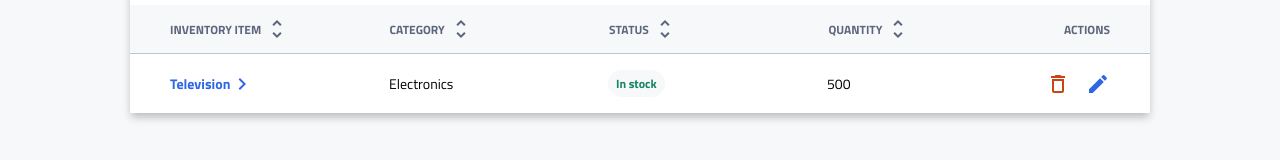
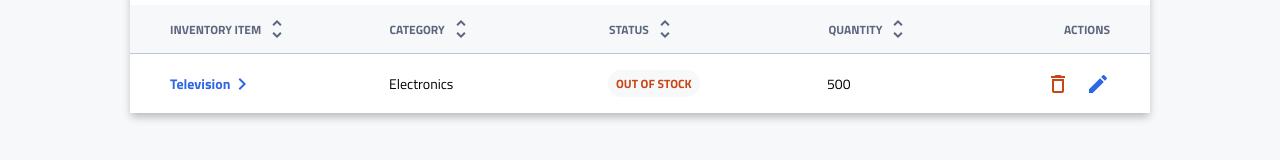
Before and after one commit to j-stax/instock-client, a React (Vite) app: page /warehouses/1 in a window 1280 px wide. Shown: the part 306-466 px from the top of the page. Built offline with nearby package versions, Linux system fonts and the light colour scheme; no server answers.

Commit message:
InventoryItem - add modifier class for status color.

```diff
--- a/src/components/InventoryItem/InventoryItem.jsx
+++ b/src/components/InventoryItem/InventoryItem.jsx
@@ -6,6 +6,9 @@ import EditIcon from '../../assets/icons/edit-24px.svg?react'
 
 
 export default function InventoryItem({ item, status, category, quantity }) {
+
+    const statusStyles = status.toLowerCase() === "in stock" ?
+        "inventory-item__status" : "inventory-item__status inventory-item__status--red"
 
     return (
         <div className="inventory-item">
@@ -20,7 +23,7 @@ export default function InventoryItem({ item, status, category, quantity }) {
                     </div>
                     <div className="inventory-item__section">
                         <h4 className="inventory-item__label">STATUS</h4>
-                        <h4 className="inventory-item__status">{status.toUpperCase()}</h4>
+                        <h4 className={statusStyles}>{status.toUpperCase()}</h4>
                     </div>
                 </div>
                 <div className="inventory-item__lower-container">
@@ -44,13 +47,13 @@ export default function InventoryItem({ item, status, category, quantity }) {
                     <ChevronIcon className="inventory-item__chevron" />
                 </Link>
                 <div className="inventory-item__section">
-                    <p2 className="inventory-item__content">{category}</p2>
+                    <p className="inventory-item__content">{category}</p>
                 </div>
                 <div className="inventory-item__section">
-                    <h4 className="inventory-item__status">{status}</h4>
+                    <h4 className={statusStyles}>{status.toUpperCase()}</h4>
                 </div>
                 <div className="inventory-item__section">
-                    <p2 className="inventory-item__content">{quantity}</p2>
+                    <p className="inventory-item__content">{quantity}</p>
                 </div>
                 <div className="inventory-item__buttons">
                     <DeleteIcon />
--- a/src/components/InventoryItem/InventoryItem.scss
+++ b/src/components/InventoryItem/InventoryItem.scss
@@ -78,6 +78,10 @@
         @include tablet {
             font-size: $h4;
         }
+
+        &--red {
+            color: $red;
+        }
     }
 
     &__lower-container {
--- a/src/pages/WarehouseDetails/WarehouseDetails.jsx
+++ b/src/pages/WarehouseDetails/WarehouseDetails.jsx
@@ -65,7 +65,7 @@ export default function WarehouseDetails() {
             </div>
             <InventoryItem
                 item="Television"
-                status="In stock"
+                status="Out of Stock"
                 category="Electronics"
                 quantity={500}
             />
```
